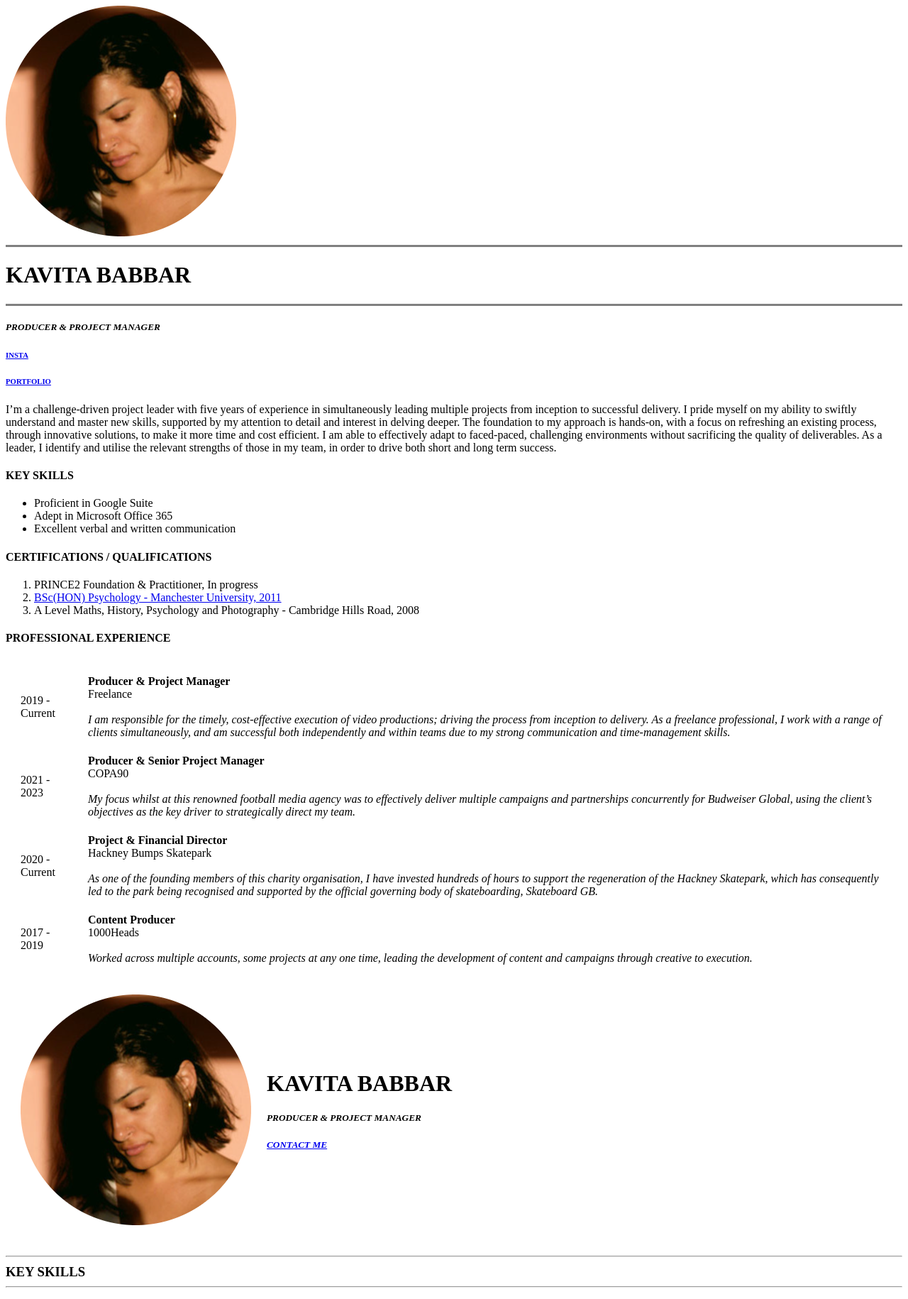
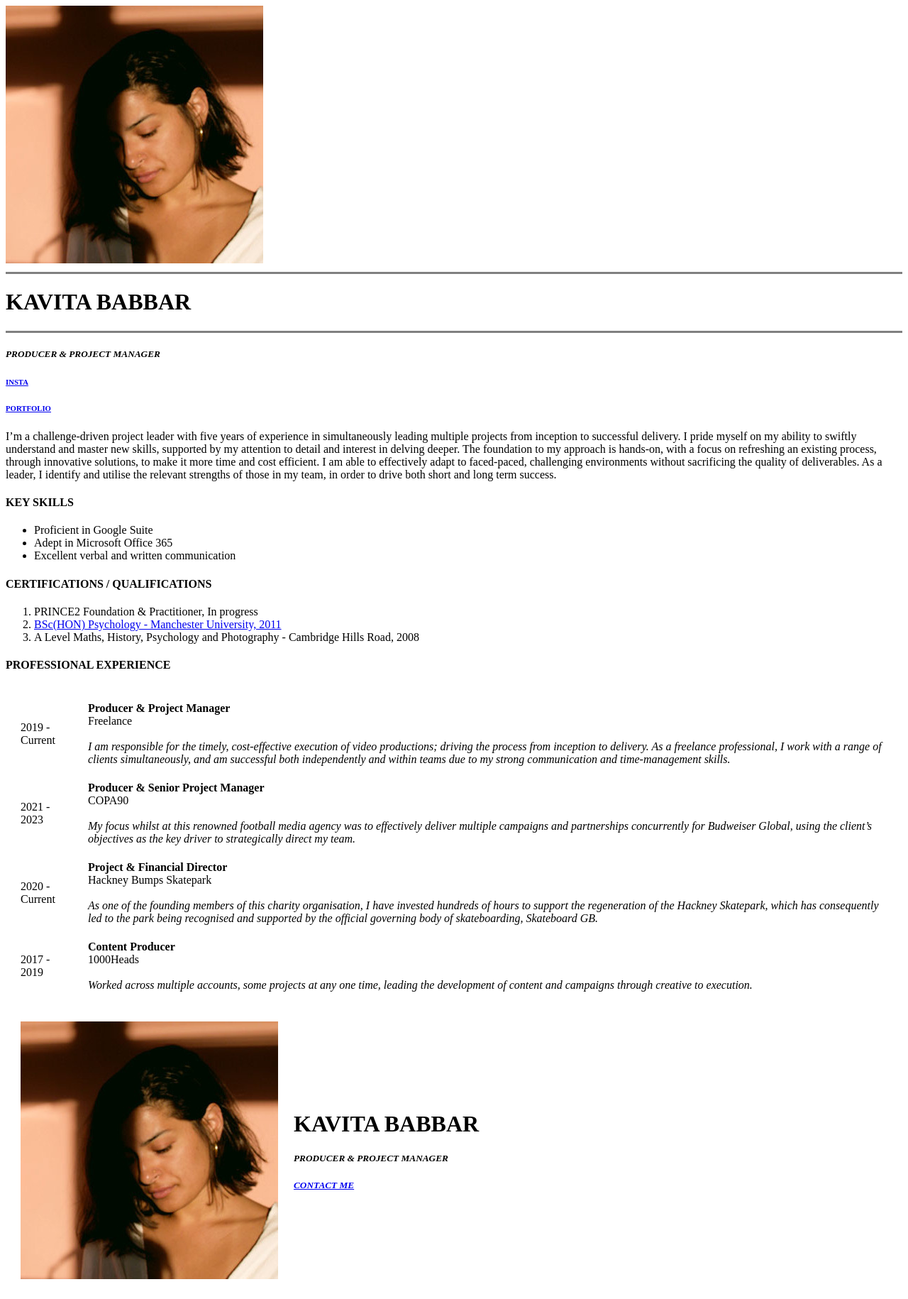
Before and after one commit to kavitababbar/portfolio, a plain HTML site: page index.html in a window 1280 px wide. Shown: the top 1830 px of the page at 71% size. Drawn offline with Linux system fonts and the light colour scheme.

Commit message:
Image code not working
Changed to the .jpeg photo to see if it would work

```diff
--- a/index.html
+++ b/index.html
@@ -4,7 +4,7 @@
     <title> 🧡 Kavita's Site</title>
 </head>
 <body>
-    <img src="Images/kavitacir.png" alt="kavita babbar's profile picture">
+    <img src="Images/kavitasq.jpeg" alt="kavita babbar's profile picture">
     <hr size="3" noshade><h1>KAVITA BABBAR</h1><hr size="3" noshade>
     <h5><em>PRODUCER <stong>&</stong> PROJECT MANAGER</em></h5>
     <h6><strong><a href="https://www.instagram.com/supertrampkav/">INSTA</a></strong></h6>
@@ -45,7 +45,7 @@
 
      <table cellspacing="20">
         <tr>
-            <td><img src="Images/kavitacir.png" alt="kavita babbar's profile picture"></td>
+            <td><img src="Images/kavitasq.jpeg" alt="kavita babbar's profile picture"></td>
             <td> <h1> KAVITA BABBAR </h1>
             <h5> <em> PRODUCER <stong>&</stong> PROJECT MANAGER </em> </h5>
             <h5> <em> <a href="contact.html">CONTACT ME</a> </em> </h5></td>
```
